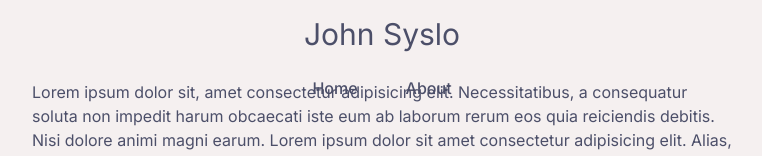
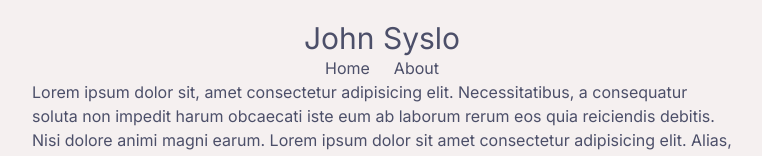
Before and after one commit to johnsyslo/portfolio, a Next.js app: page / in a window 1280 px wide. Shown: the top 156 px of the page, without its empty margins (258-1020 px from the left). Built offline with nearby package versions, Linux system fonts and the light colour scheme.

Commit message:
navbar
i'm so good

```diff
--- a/app/ui/nav-links.tsx
+++ b/app/ui/nav-links.tsx
@@ -17,10 +17,10 @@ export default function NavLinks() {
                     key={link.name}
                     href={link.href}
                     className={clsx(
-                        'flex h-[40px] items-center grow rounded-md p-3 mx-3 text-md font-medium hover:text-indigo-600' /*className="hidden md:block' */
+                        'text-md px-3 hover:text-indigo-600'
                     )}
                 >
-                    <p /*className="hidden md:block" */>{link.name}</p>
+                    <p>{link.name}</p>
                 </Link>
             )
         }) )}
--- a/app/ui/navbar.tsx
+++ b/app/ui/navbar.tsx
@@ -4,16 +4,14 @@ import NavLinks from './nav-links';
 
 export default function Navbar() {
     return (
-        <header className="h-20">
-            <div className="flex justify-center items-center text-3xl  py-4 2xl:px-16">
+        <header className="mt-5 content-center text-center">
+            <div className=" text-3xl">
                 <Link href="/">
                     <h1>John Syslo</h1>
                 </Link>
             </div>
-            <nav className="flex justify-center">
-                <div className="flex items-center px-4 2xl:px-16">
-                    <NavLinks />
-                </div>
+            <nav className="flex flex-row justify-center items-center">
+                <NavLinks />
             </nav>
         </header>
     );
```
